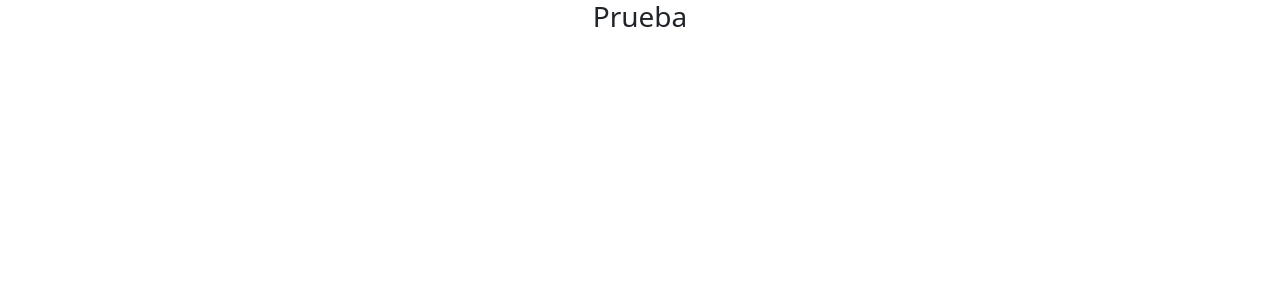
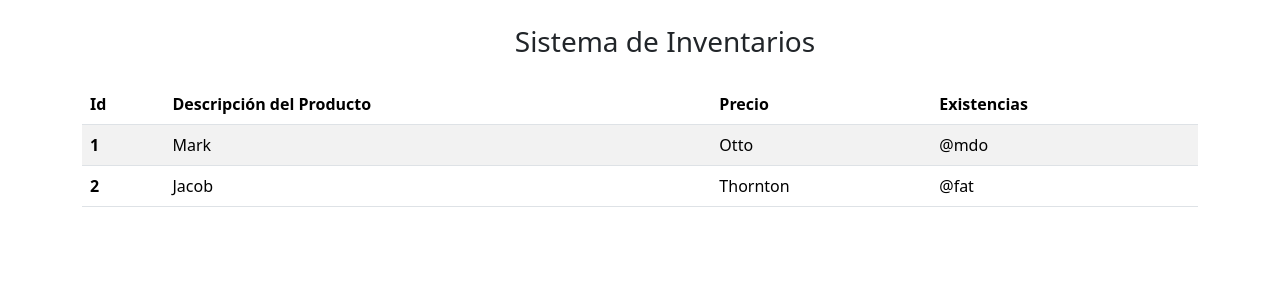
Before and after one commit to carlosninacio/inventario-proyecto-PSP, an Angular app in the folder inventario-frontend/: page / in a window 1280 px wide. Shown: the top 300 px of the page. Built offline with nearby package versions, Linux system fonts and the light colour scheme.

Commit message:
creación tabla base del inventario

```diff
--- a/inventario-frontend/src/app/producto-lista/producto-lista.html
+++ b/inventario-frontend/src/app/producto-lista/producto-lista.html
@@ -1,5 +1,31 @@
-<div class="container text-center">
-  <h3>
-    Prueba
-  </h3>
+<div class="container">
+    <div class="container text-center" style="margin: 25px">
+    <h3>
+        Sistema de Inventarios
+    </h3>
+    </div>
+    <table class="table table-striped table-hover align-middle">
+  <thead>
+    <tr>
+      <th scope="col">Id</th>
+      <th scope="col">Descripción del Producto</th>
+      <th scope="col">Precio</th>
+      <th scope="col">Existencias</th>
+    </tr>
+  </thead>
+  <tbody>
+    <tr>
+      <th scope="row">1</th>
+      <td>Mark</td>
+      <td>Otto</td>
+      <td>@mdo</td>
+    </tr>
+    <tr>
+      <th scope="row">2</th>
+      <td>Jacob</td>
+      <td>Thornton</td>
+      <td>@fat</td>
+    </tr>
+  </tbody>
+</table>
 </div>
```
